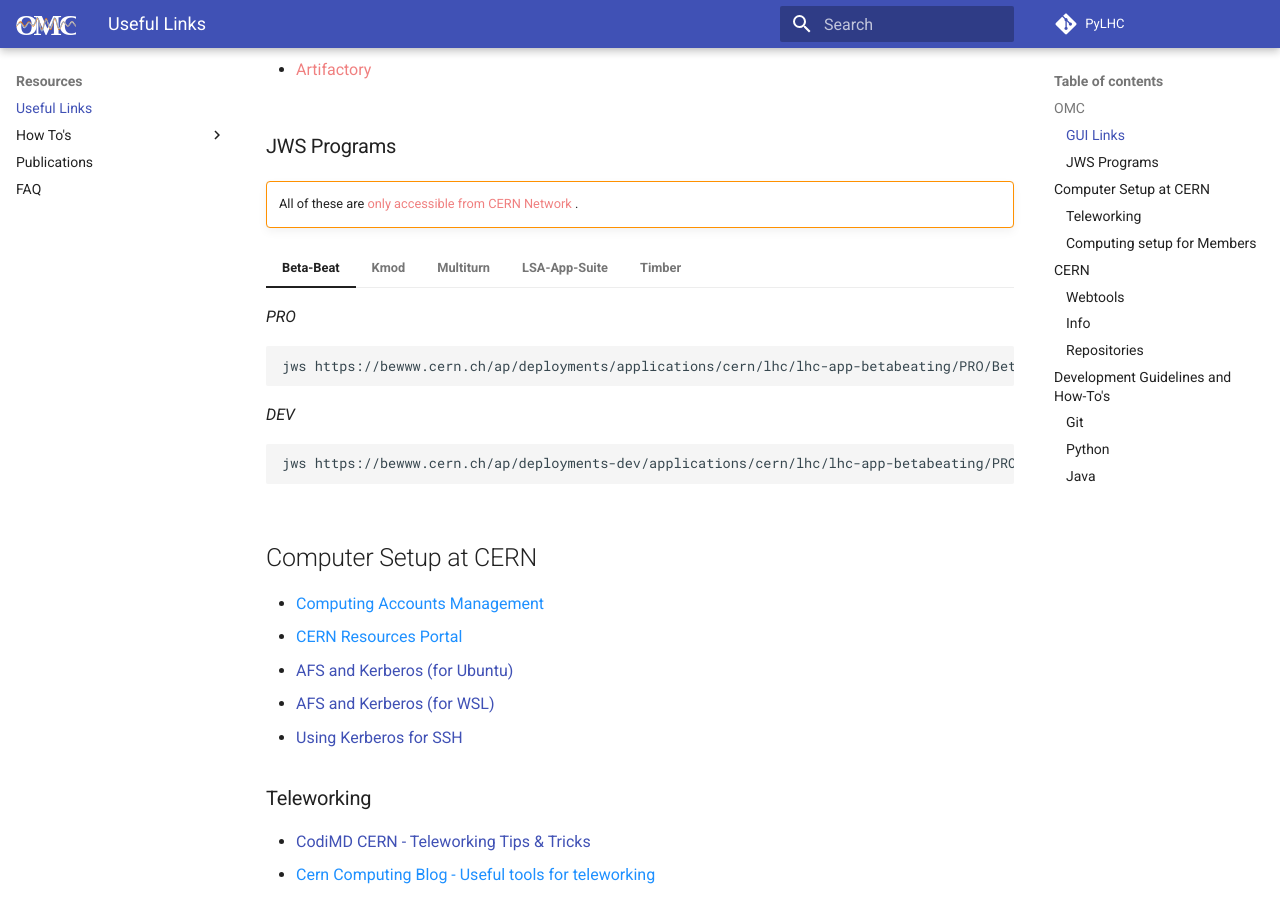
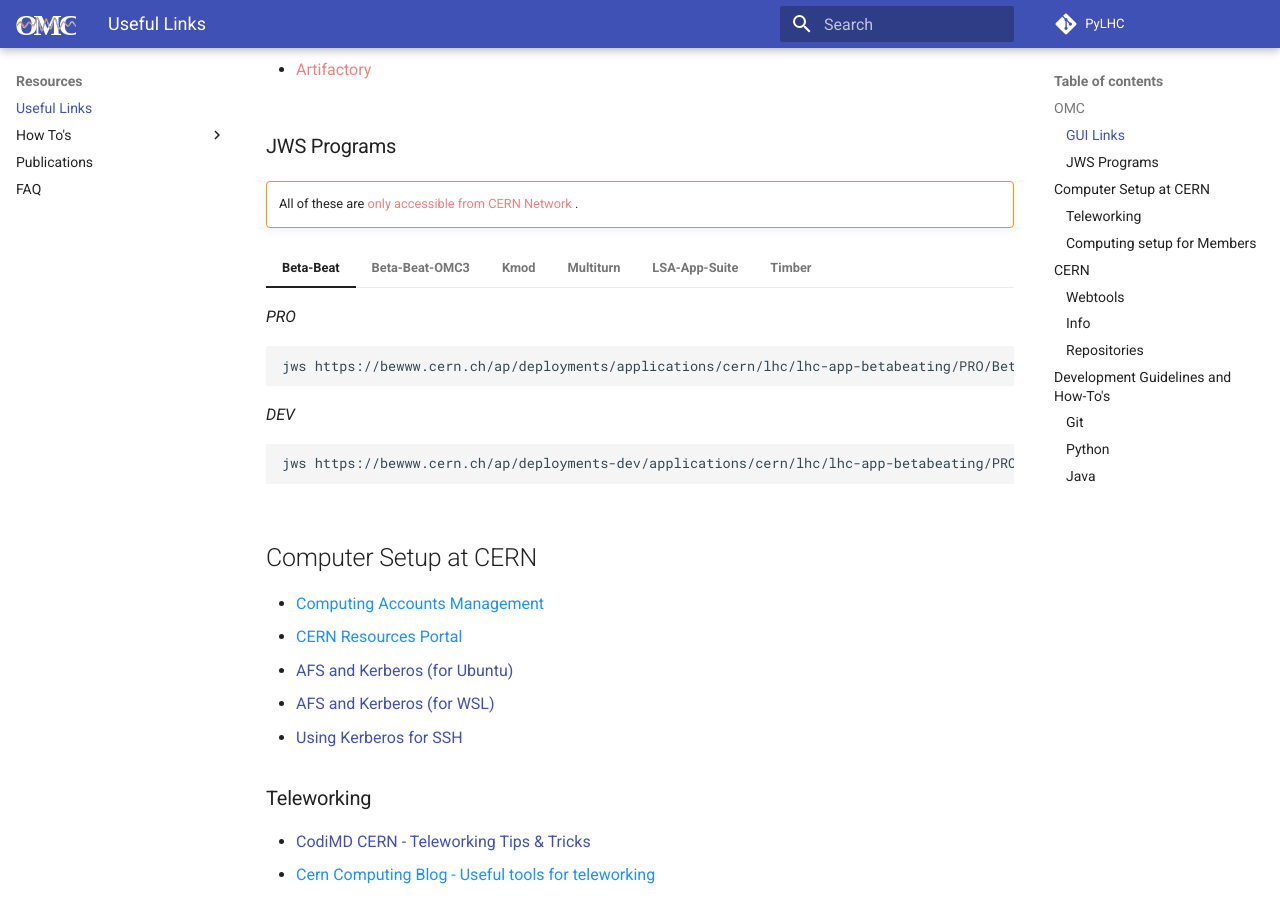
Before and after one commit to pylhc/pylhc.github.io, an MkDocs documentation site: the page built from docs/resources/links.md, in a window 1280 px wide and 900 px high, scrolled down 727 px. Built offline with MkDocs 1.6.1 and Material for MkDocs 9.7.7, drawn with Linux system fonts in a browser that asks for light colours.

Commit message:
Update links.md

````diff
--- a/docs/resources/links.md
+++ b/docs/resources/links.md
@@ -49,6 +49,18 @@
     _DEV_
     ```bash
     jws https://bewww.cern.ch/ap/deployments-dev/applications/cern/lhc/lhc-app-betabeating/PRO/BetaBeating-Control-3t.jnlp
+    ```
+
+=== "Beta-Beat-OMC3"
+
+    _PRO_
+    ```bash
+    jws https://bewww.cern.ch/ap/deployments/applications/cern/lhc/lhc-app-betabeating-omc3/PRO/BetaBeatingOMC3-Control-3t.jnlp
+    ```
+
+    _DEV_
+    ```bash
+    jws https://bewww.cern.ch/ap/deployments-dev/applications/cern/lhc/lhc-app-betabeating-omc3/PRO/BetaBeatingOMC3-Control-3t.jnlp
     ```
 
 === "Kmod"
````
